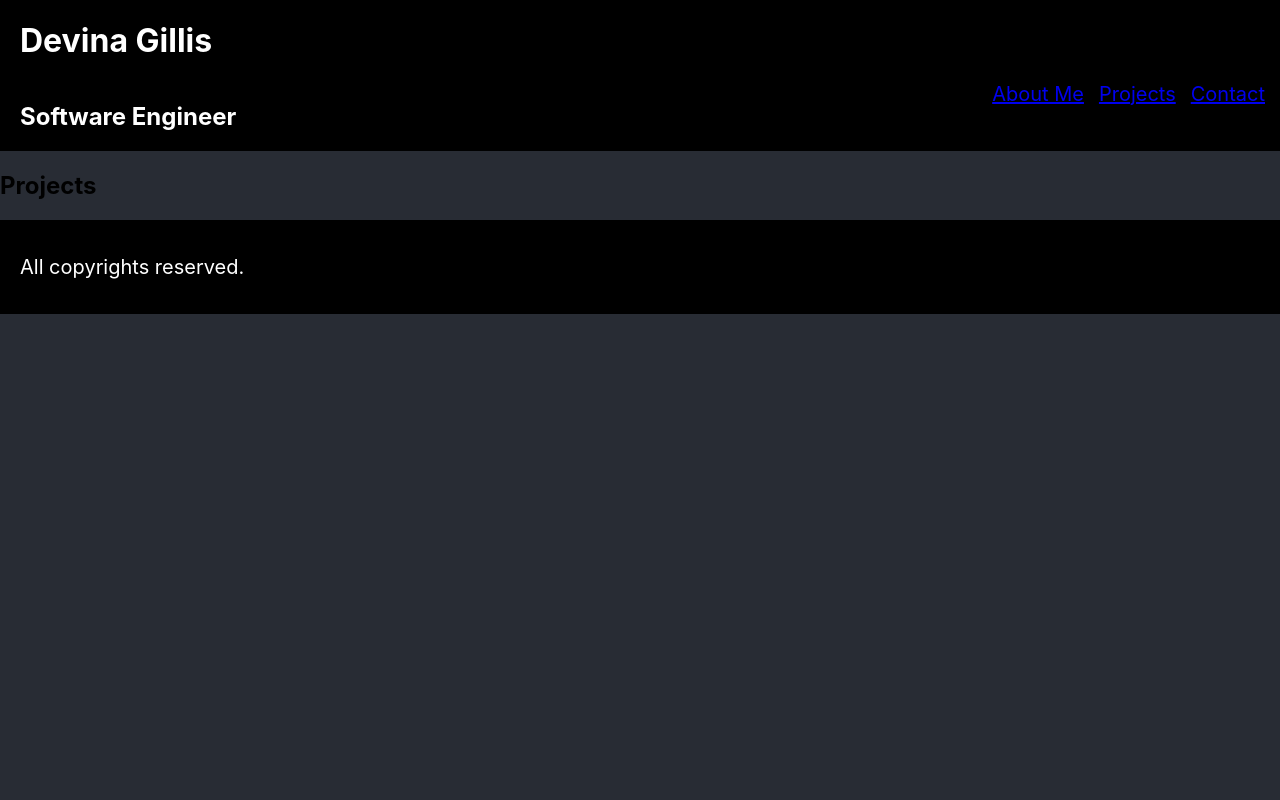
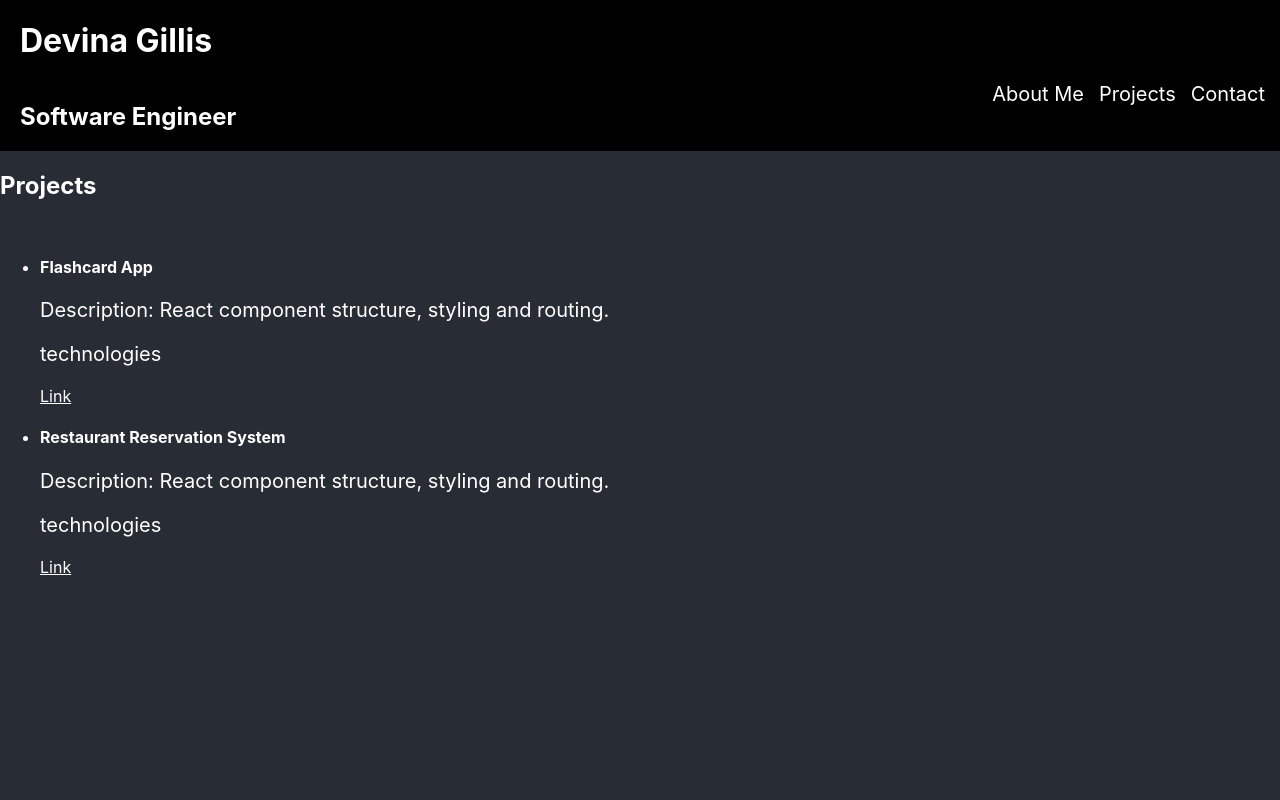
Before and after one commit to DevinaG007/my-portfolio, a React (Create React App) app: page /projects in a window 1280 px wide. Shown: the top 800 px of the page. Built offline with nearby package versions, Linux system fonts and the light colour scheme.

Commit message:
production deployment

```diff
--- a/src/App.css
+++ b/src/App.css
@@ -41,4 +41,11 @@ body {
   font-size: 16px;
   margin: 0px;
   padding: 0px;
+  color: white;
 }
+
+main {
+  min-height: 100vh;
+  display: flex;
+  flex-direction: column;
+}
--- a/src/contact/Contact.js
+++ b/src/contact/Contact.js
@@ -2,6 +2,12 @@ import React from "react";
 
 export default function Contact(){
  return (
-    <h2>Contact</h2>
+   <>
+   <main>
+    <h2>Contact Me</h2>
+    <p>Email: devinagillis0@gmail.com</p>
+    <p>Phone: (206) 483-3136</p>
+    </main>
+    </>
  )
 };
--- a/src/data/projects.js
+++ b/src/data/projects.js
@@ -1,11 +1,20 @@
 const projects = [
     {
-        "Name": "Flashcard App",
-        "Link": "www.onetwothree.com",
-        "Technologies":"React, JavaScript, Bootstrap, CSS5",
-        "Completion Date": "09/2023",
-        "Description":"React component structure, styling and routing.",
+        "name": "Flashcard App",
+        "link": "www.onetwothree.com",
+        "technologies":"React, JavaScript, Bootstrap, CSS5",
+        "completion_date": "09/2023",
+        "description":"React component structure, styling and routing.",
+        "image_url":""
+    },
+    {
+        "name": "Restaurant Reservation System",
+        "link": "https://restaurant-reservations-xxdy.onrender.com/",
+        "technologies":"React, JavaScript, CSS, Node.js, Express, PostgreSQL",
+        "completion_date": "09/2023",
+        "description":"React component structure, styling and routing.",
+        "image_url":""
     },
 ]
 
-module.exports = projects;
+export default projects;
--- a/src/home/Footer.css
+++ b/src/home/Footer.css
@@ -3,7 +3,7 @@
     color: white;
     font-size: 13px;
     margin-bottom: 0px;
-    margin-top: 10px;
+    margin-top: auto;
     padding: 15px 15px 15px 0px;
 }
 
--- a/src/home/Header.css
+++ b/src/home/Header.css
@@ -26,9 +26,18 @@ h1 {
 .navLinks {
     padding: 0px 15px 0px 0px;
     font-size: 20px;
+    text-decoration: none;
 }
 
 .navigation {
     display: flex;
     justify-content: flex-end;
 }
+
+a:link, a:visited {
+    color: white;
+}
+
+a:hover {
+    color: lightseagreen;
+}
--- a/src/projects/Projects.js
+++ b/src/projects/Projects.js
@@ -1,8 +1,22 @@
 import React from "react";
+import projects from "../data/projects";
 
 export default function Projects(){
 
+   const projectList = projects.map((project) => (
+        <li>
+            <h4>{project.name}</h4>
+            <p>Description: {project.description}</p>
+            <p>technologies</p>
+            <a href={project.link}>Link</a>
+        </li>
+   ))
     return (
+        <main>
         <h2>Projects</h2>
+        <ul>
+        {projectList}
+        </ul>
+        </main>
     )
 };
```
